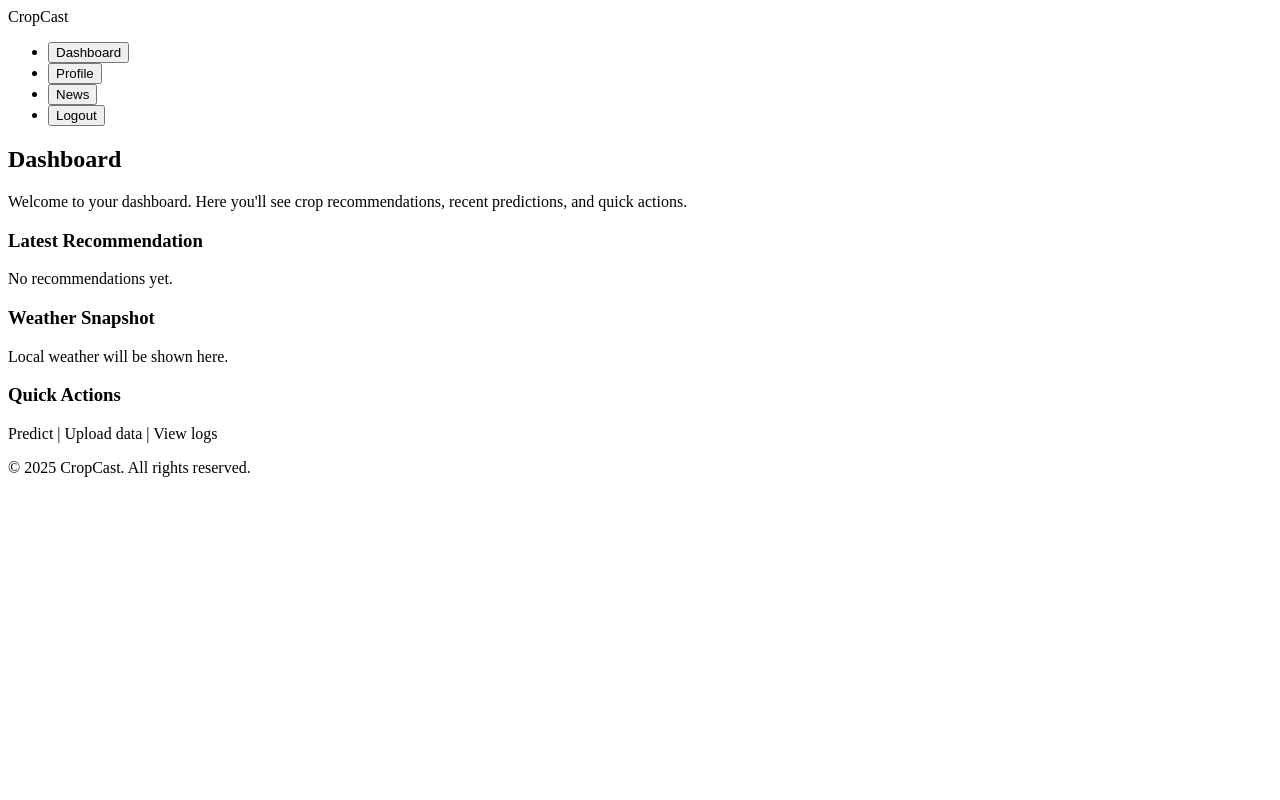
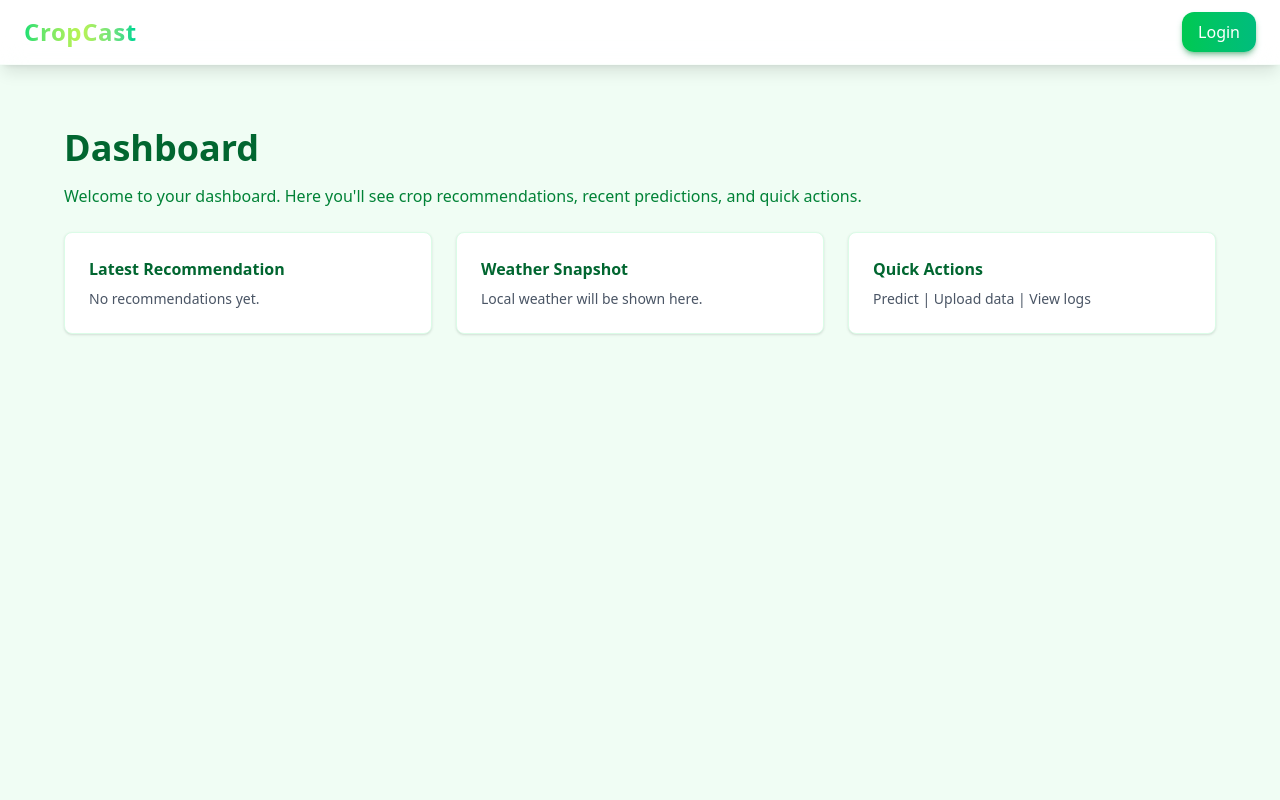
Before and after one commit to Akshai4610/Crop-Cast, a React (Vite) app in the folder front-end/: page /user in a window 1280 px wide. Shown: the top 800 px of the page. Built offline with nearby package versions, Linux system fonts and the light colour scheme.

Commit message:
bugfix: fix-navbar-error, home page

```diff
--- a/front-end/package.json
+++ b/front-end/package.json
@@ -12,6 +12,7 @@
   "dependencies": {
     "@tailwindcss/vite": "^4.1.17",
     "framer-motion": "^12.23.25",
+    "lucide-react": "^0.561.0",
     "react": "^19.2.0",
     "react-dom": "^19.2.0",
     "react-router-dom": "^7.10.1",
--- a/front-end/src/components/Navbar.jsx
+++ b/front-end/src/components/Navbar.jsx
@@ -1,157 +1,75 @@
-/*
-  Navbar Component (Public + User modes)
-  - Props:
-  // userMode (boolean) -> if true, render user links (dashboard/profile/news/logout).
-  - Uses react-router's navigate to go to pages (no section scrolling in user mode).
-  - Keeps minimal inline logic; visually identical to previous Tailwind style.
-  - Replace existing Navbar with this file content.
-*/
+// src/components/Navbar.jsx
+import { Link, NavLink } from "react-router-dom";
 
-import { Link, useLocation, useNavigate } from "react-router-dom";
+export default function Navbar() {
+  return (
+    <nav className="
+        fixed top-0 left-0 w-full z-50
+        backdrop-blur-md bg-white/10
+        shadow-lg border-b border-white/20
+    ">
+      <div className="max-w-7xl mx-auto px-6 py-3 flex items-center justify-between">
 
-const Navbar = ({ userMode = false }) => {
-  const location = useLocation();
-  const navigate = useNavigate();
+        {/* Logo */}
+        <Link to="/" className="text-2xl font-extrabold tracking-wide
+            bg-gradient-to-r from-green-400 via-lime-300 to-emerald-400
+            bg-clip-text text-transparent
+        ">
+          CropCast
+        </Link>
 
-  // Handler for clicking public section links (keeps previous scroll fallback behavior)
-  const handlePublicNav = (target) => {
-    // If already at home, use hash navigation to let scroller in HomePage pick up
-    if (location.pathname === "/") {
-      // we change location state instead of full reload; HomePage handles scroll state
-      navigate("/", { state: { scrollTo: target } });
-      return;
+        {/* Navigation Links */}
+        <div className="flex items-center space-x-8 text-white font-medium">
+
+          <NavLink
+            to="/"
+            className={({ isActive }) =>
+              `relative group transition
+              ${isActive ? "text-lime-300" : "text-white"}`
             }
-    // if not on home page, navigate to home and pass state to scroll after navigation
-    navigate("/", { state: { scrollTo: target } });
-  };
-
-  // Handler for user-mode navigation to pages
-  const handleUserNav = (path) => {
-    // Navigate to the user page path, e.g. /user/dashboard
-    navigate(path);
-  };
-
-  // Logout handler (temporary client-side)
-  const handleLogout = () => {
-    // TODO: replace with real auth sign-out logic (clear tokens, context, etc.)
-    navigate("/");
-  };
-
-  return (
-    <nav className="fixed w-full bg-white shadow-md z-50">
-      <div className="max-w-7xl mx-auto px-4 py-3 flex justify-between items-center">
-        {/* Brand / Logo */}
-        <div
-          role="button"
-          onClick={() => navigate("/")}
-          className="text-2xl font-bold text-green-600 cursor-pointer select-none"
-        >
-          CropCast
-        </div>
-
-        {/* Links */}
-        <ul className="flex space-x-4 items-center">
-          {!userMode ? (
-            // PUBLIC NAV LINKS
-            <>
-              <li>
-                <button
-                  onClick={() => handlePublicNav("home")}
-                  className="text-sm font-medium text-gray-700 hover:text-green-800 transition-colors duration-200"
           >
             Home
-                </button>
-              </li>
+            <span className="absolute left-0 -bottom-1 w-0 h-[2px] bg-lime-400
+                group-hover:w-full transition-all duration-300"></span>
+          </NavLink>
 
-              <li>
-                <button
-                  onClick={() => handlePublicNav("services")}
-                  className="text-sm font-medium text-gray-700 hover:text-green-800 transition-colors duration-200"
+          <NavLink
+            to="/services"
+            className="relative group text-white transition"
           >
             Services
-                </button>
-              </li>
+            <span className="absolute left-0 -bottom-1 w-0 h-[2px] bg-lime-400
+                group-hover:w-full transition-all duration-300"></span>
+          </NavLink>
 
-              <li>
-                <button
-                  onClick={() => handlePublicNav("about")}
-                  className="text-sm font-medium text-gray-700 hover:text-green-800 transition-colors duration-200"
+          <NavLink
+            to="/about"
+            className="relative group text-white transition"
           >
             About
-                </button>
-              </li>
+            <span className="absolute left-0 -bottom-1 w-0 h-[2px] bg-lime-400
+                group-hover:w-full transition-all duration-300"></span>
+          </NavLink>
 
-              <li>
-                <button
-                  onClick={() => handlePublicNav("contact")}
-                  className="text-sm font-medium text-gray-700 hover:text-green-800 transition-colors duration-200"
+          <NavLink
+            to="/contact"
+            className="relative group text-white transition"
           >
             Contact
-                </button>
-              </li>
+            <span className="absolute left-0 -bottom-1 w-0 h-[2px] bg-lime-400
+                group-hover:w-full transition-all duration-300"></span>
+          </NavLink>
 
-              <li>
           <Link
             to="/login"
-                  className="text-sm font-medium bg-green-600 text-white px-3 py-1 rounded hover:bg-green-700 transition-colors duration-200"
+            className="px-4 py-2 rounded-xl bg-gradient-to-r
+              from-green-500 to-emerald-500 shadow-md shadow-green-700/40
+              hover:scale-105 transition transform"
           >
             Login
           </Link>
-              </li>
-
-              <li>
-                <Link
-                  to="/signup"
-                  className="text-sm font-medium border border-green-600 text-green-600 px-3 py-1 rounded hover:bg-green-50 transition-colors duration-200"
-                >
-                  Signup
-                </Link>
-              </li>
-            </>
-          ) : (
-            // USER NAV LINKS -> PAGE-BASED
-            <>
-              <li>
-                <button
-                  onClick={() => handleUserNav("/user/dashboard")}
-                  className="text-sm font-medium text-gray-700 hover:text-green-800 transition-colors duration-200"
-                >
-                  Dashboard
-                </button>
-              </li>
-
-              <li>
-                <button
-                  onClick={() => handleUserNav("/user/profile")}
-                  className="text-sm font-medium text-gray-700 hover:text-green-800 transition-colors duration-200"
-                >
-                  Profile
-                </button>
-              </li>
-
-              <li>
-                <button
-                  onClick={() => handleUserNav("/user/news")}
-                  className="text-sm font-medium text-gray-700 hover:text-green-800 transition-colors duration-200"
-                >
-                  News
-                </button>
-              </li>
-
-              <li>
-                <button
-                  onClick={handleLogout}
-                  className="text-sm font-medium bg-red-600 text-white px-3 py-1 rounded hover:bg-red-700 transition-colors duration-200"
-                >
-                  Logout
-                </button>
-              </li>
-            </>
-          )}
-        </ul>
+        </div>
       </div>
     </nav>
   );
-};
-
-export default Navbar;
+}
--- a/front-end/src/main.jsx
+++ b/front-end/src/main.jsx
@@ -1,6 +1,7 @@
 import React from "react";
 import ReactDOM from "react-dom/client";
 import App from "./App";
+import './index.css';
 
 // Root render
 ReactDOM.createRoot(document.getElementById("root")).render(
--- a/front-end/src/pages/public/HomePage.jsx
+++ b/front-end/src/pages/public/HomePage.jsx
@@ -24,7 +24,7 @@ const HomePage = () => {
   }, [location.state]);
 
   return (
-    <div className="relative">
+    <div className ="pt-24">
       <Navbar />
       <main className="mt-16">
         <HomeSection />
```
Also changed, not shown: front-end/src/index.css (renamed from front-end/src/app.css), 1 other file (tests, documents, lock files or other folders). Lines whose indentation alone changed are shown as unchanged.
